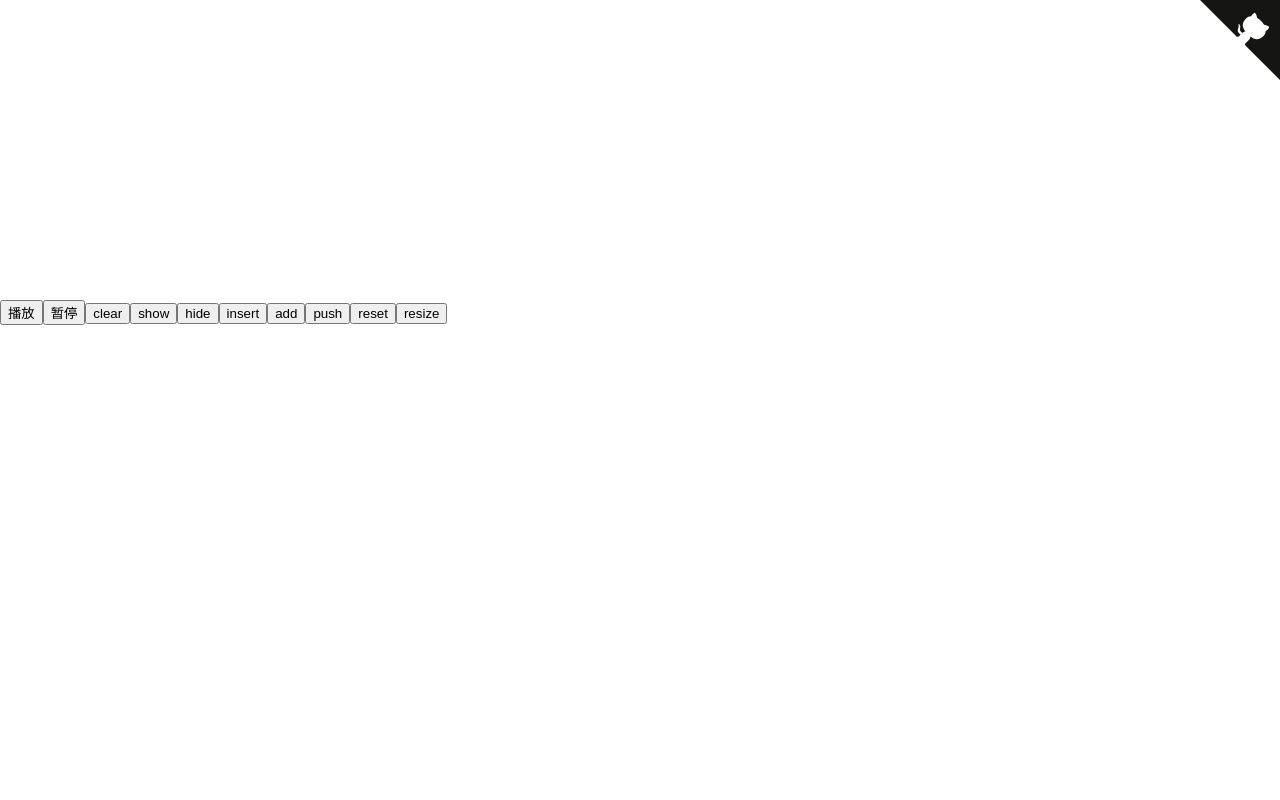
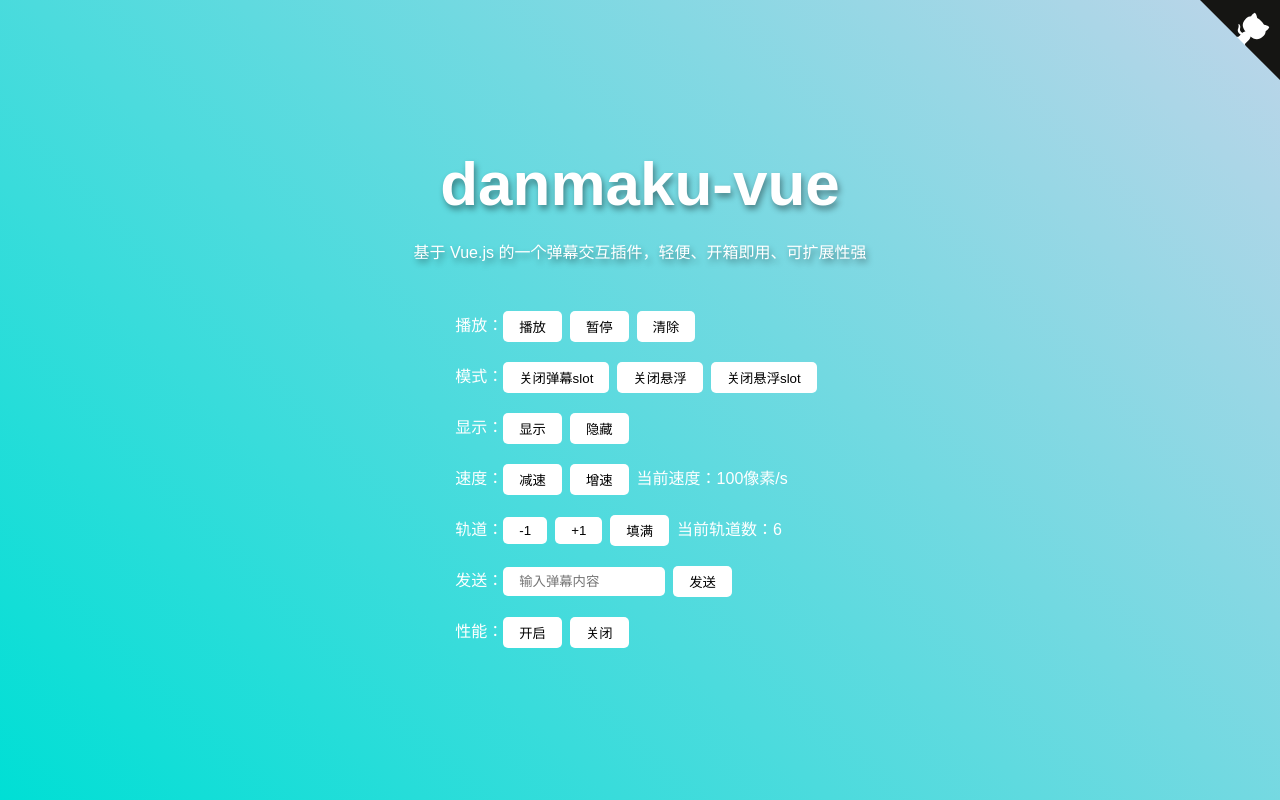
Before and after one commit to dshuais/danmaku-vue, a Vue app: page / in a window 1280 px wide. Built offline with nearby package versions, Linux system fonts and the light colour scheme.

Commit message:
fix：完成demo基本功能

```diff
--- a/package.json
+++ b/package.json
@@ -32,6 +32,7 @@
     "package": "rollup -c build/rollup.config.js"
   },
   "devDependencies": {
+    "@types/stats.js": "^0.17.0",
     "@vitejs/plugin-vue": "^4.2.3",
     "@vue/compiler-sfc": "^3.3.4",
     "npm-run-all": "^4.1.5",
@@ -41,6 +42,7 @@
     "rollup-plugin-vue": "^6.0.0",
     "sass": "^1.62.1",
     "sass-loader": "^13.3.1",
+    "stats.js": "^0.17.0",
     "typescript": "~5.0.4",
     "vite": "^4.3.5",
     "vite-plugin-dts": "^2.3.0",
--- a/src/App.vue
+++ b/src/App.vue
@@ -2,13 +2,26 @@
  * @Author: dushuai
  * @Date: 2023-05-25 15:46:39
  * @LastEditors: dushuai
- * @LastEditTime: 2023-06-07 12:18:26
+ * @LastEditTime: 2023-06-09 16:49:47
  * @description: app
 -->
 <script setup lang="ts">
+import Stats from 'stats.js'
 import Danmaku from '../packages'
-import { onMounted, ref } from 'vue';
+import { onMounted, onUnmounted, reactive, ref } from 'vue';
 import { getImageUrl } from './utils';
+
+var stats = new Stats()
+stats.showPanel(0) // : fps, 1: ms, 2: mb, 3+: custom
+document.body.appendChild(stats.dom)
+stats.dom.style.display = 'none'
+
+function animate() {
+  stats.begin()
+  stats.end()
+  requestAnimationFrame(animate)
+}
+requestAnimationFrame(animate)
 
 const danmaku = ref<InstanceType<typeof Danmaku>>()
 
@@ -16,7 +29,7 @@ type dm = {
   avatar: string,
   text: string
 }
-const Danmus = ref<dm[]>([])
+const Danmus = ref<string[] | dm[]>([])
 
 // 弹幕来自b站首页
 const danmus = [
@@ -445,16 +458,33 @@ const danmus = [
   '火钳刘明',
 ]
 
-function handleListEnd() {
-  console.log('循环播放一轮结束');
-}
+// 配置
+const config = reactive({
+  useSlot: true,
+  useSuspendSlot: true,
+  isSuspend: true,
+  randomChannel: true,
+  loop: true,
+  right: 20,
+  channels: 6,
+  speeds: 100
+})
+const inputDanmu = ref<string>('')
 
-function handlePlayEnd(index: number) {
-  console.log('播放结束', index);
-}
-
-function handleClickDm(dm: dm, index: number) {
-  console.log('当前点击的弹幕:>> ', index, dm);
+function handleAddDanmu() {
+  console.log(inputDanmu.value)
+  if (!inputDanmu.value) return
+  let dm: string | dm = ''
+  if (config.useSlot) {
+    dm = {
+      text: inputDanmu.value,
+      avatar: getImageUrl(`default-avatar (${Math.ceil(Math.random() * 24)}).png`)
+    }
+  } else {
+    dm = inputDanmu.value
+  }
+  danmaku.value?.insert(dm)
+  inputDanmu.value = ''
 }
 
 function handleDanmu(type: string) {
@@ -474,15 +504,6 @@ function handleDanmu(type: string) {
     case 'clear':
       danmaku.value?.clear()
       break;
-    case 'add':
-      danmaku.value?.add('我是最新的一条弹幕')
-      break;
-    case 'insert':
-      danmaku.value?.insert('我是insert插入最新的一条弹幕')
-      break;
-    case 'push':
-      danmaku.value?.push('我是添加到末尾的弹幕')
-      break;
     case 'reset':
       danmaku.value?.reset()
       break;
@@ -490,6 +511,37 @@ function handleDanmu(type: string) {
       danmaku.value?.resize()
       break;
   }
+}
+
+function handleDanmuMode(type: string) {
+  if (type === 'slot') {
+    config.useSlot = !config.useSlot
+    config.useSlot ? Danmus.value = getDanmu() : Danmus.value = danmus
+  } else if (type === 'suspendslot') {
+    config.useSuspendSlot = !config.useSuspendSlot
+  } else {
+    config.isSuspend = !config.isSuspend
+  }
+}
+
+function handleDanmuSpeeds(speeds: number) {
+  if (config.speeds <= 10 && speeds === -10) return
+  config.speeds += speeds
+  handleDanmu('reset')
+}
+
+function handleDanmuChannels(val: number) {
+  if (config.channels <= 0 && (val === -1 || val === 0)) return
+  if (val === 0) {
+    config.channels = 0
+  } else {
+    config.channels += val
+  }
+  handleDanmu('reset')
+}
+
+function handleStats(type: string) {
+  stats.dom.style.display = type
 }
 
 function handleAdd(dm: string) {
@@ -500,17 +552,40 @@ function handleIndex(index: number) {
   console.log(index);
 }
 
-onMounted(() => {
-  handleLoadImg()
 
-  Danmus.value = []
+
+function getDanmu() {
+  const dms: dm[] = []
   danmus.map((text, index) => {
-    Danmus.value.push({
+    dms.push({
       text,
       avatar: index % 25 != 0 ? getImageUrl(`default-avatar (${index % 25}).png`) : ''
     })
   })
+  return dms
+}
+onMounted(() => {
+  window.onresize = () => handleDanmu('resize')
+  handleLoadImg()
+
+  config.useSlot ? Danmus.value = getDanmu() : Danmus.value = danmus
 })
+
+onUnmounted(() => {
+  window.onreset = null
+})
+
+function handleListEnd() {
+  console.log('循环播放一轮结束');
+}
+
+function handlePlayEnd(index: number) {
+  console.log('播放结束', index);
+}
+
+function handleClickDm(dm: dm, index: number) {
+  console.log('当前点击的弹幕:>> ', index, dm);
+}
 
 function handleLoadImg() {
   return new Promise(resolve => {
@@ -543,8 +618,8 @@ function handleLoadImg() {
 </script>
 
 <template>
-  <Danmaku ref="danmaku" use-slot loop :danmus="Danmus" style=" width: 100%;height:300px;" @list-end="handleListEnd"
-    @play-end="handlePlayEnd" randomChannel is-suspend useSuspendSlot :right="20" @dm-click="handleClickDm">
+  <Danmaku class="danmaku" ref="danmaku" :danmus="Danmus" v-bind="config" @dm-click="handleClickDm"
+    @play-end="handlePlayEnd" @list-end="handleListEnd">
     <template #dm="{ danmu, index }">
       <div class="danmu-item">
         <img class="danmu-item--avatar" v-if="danmu.avatar" :src="danmu.avatar" alt="">
@@ -559,17 +634,53 @@ function handleLoadImg() {
     </template>
   </Danmaku>
 
-  <button @click="handleDanmu('play')">播放</button>
-  <button @click="handleDanmu('stop')">暂停</button>
-  <button @click="handleDanmu('clear')">clear</button>
-  <button @click="handleDanmu('show')">show</button>
-  <button @click="handleDanmu('hide')">hide</button>
-  <button @click="handleDanmu('insert')">insert</button>
-  <button @click="handleDanmu('add')">add</button>
-  <button @click="handleDanmu('push')">push</button>
-  <button @click="handleDanmu('reset')">reset</button>
-  <button @click="handleDanmu('resize')">resize</button>
-
+  <div class="btn-list">
+    <h2 class="title">danmaku-vue</h2>
+    <p class="desc">基于 Vue.js 的一个弹幕交互插件，轻便、开箱即用、可扩展性强</p>
+    <div>
+      <div class="btn-item">
+        播放：
+        <button class="btn" @click="handleDanmu('play')">播放</button>
+        <button class="btn" @click="handleDanmu('stop')">暂停</button>
+        <button class="btn" @click="handleDanmu('clear')">清除</button>
+      </div>
+      <div class="btn-item">
+        模式：
+        <button class="btn" @click="handleDanmuMode('slot')">{{ config.useSlot ? '关闭' : '开启' }}弹幕slot</button>
+        <button class="btn" @click="handleDanmuMode('suspend')">{{ config.isSuspend ? '关闭' : '开启' }}悬浮</button>
+        <button class="btn" @click="handleDanmuMode('suspendslot')">{{ config.useSuspendSlot ? '关闭' : '开启'
+        }}悬浮slot</button>
+      </div>
+      <div class="btn-item">
+        显示：
+        <button class="btn" @click="handleDanmu('show')">显示</button>
+        <button class="btn" @click="handleDanmu('hide')">隐藏</button>
+      </div>
+      <div class="btn-item">
+        速度：
+        <button class="btn" @click="handleDanmuSpeeds(-10)">减速</button>
+        <button class="btn" @click="handleDanmuSpeeds(10)">增速</button>
+        当前速度：{{ config.speeds }}像素/s
+      </div>
+      <div class="btn-item">
+        轨道：
+        <button class="btn" @click="handleDanmuChannels(-1)">-1</button>
+        <button class="btn" @click="handleDanmuChannels(1)">+1</button>
+        <button class="btn" @click="handleDanmuChannels(0)">填满</button>
+        当前轨道数：{{ config.channels }}
+      </div>
+      <div class="btn-item">
+        发送：
+        <input class="input" type="text" placeholder="输入弹幕内容" v-model="inputDanmu">
+        <button class="btn" @click="handleAddDanmu">发送</button>
+      </div>
+      <div class="btn-item">
+        性能：
+        <button class="btn" @click="handleStats('block')">开启</button>
+        <button class="btn" @click="handleStats('none')">关闭</button>
+      </div>
+    </div>
+  </div>
 
   <a href="https://github.com/dshuais/danmaku-vue" class="github" target="_blank" aria-label="View source on Github">
     <svg width="80" height="80" viewBox="0 0 250 250"
@@ -585,7 +696,24 @@ function handleLoadImg() {
   </a>
 </template>
 
-<style scoped lang="scss">
+<style lang="scss">
+#app {
+  width: 100%;
+  height: 100vh;
+  background: linear-gradient(45deg, #00DFD5, #BED5E9);
+  user-select: none;
+  display: flex;
+  justify-content: center;
+  align-items: center;
+}
+
+.danmaku {
+  width: 100%;
+  height: 100%;
+  position: fixed;
+  z-index: 0;
+}
+
 .danmu-item {
   height: 30px;
   text-align: center;
@@ -616,6 +744,57 @@ function handleLoadImg() {
   }
 }
 
+.btn-list {
+  display: flex;
+  justify-content: center;
+  align-items: center;
+  flex-direction: column;
+  color: #fff;
+  position: absolute;
+  z-index: 1;
+
+  .title {
+    font-size: 62px;
+    font-weight: bold;
+    text-shadow: 2px 4px 6px rgba(0, 0, 0, .4);
+  }
+
+  .desc {
+    text-shadow: 2px 4px 6px rgba(0, 0, 0, .4);
+    margin: 30px 0;
+  }
+
+  .input {
+    width: 130px;
+    padding: 7px 16px;
+    border-radius: 5px;
+    outline: none;
+    border: none;
+    margin-right: 8px;
+  }
+
+  .btn-item {
+    margin-top: 20px;
+    display: flex;
+    align-items: center;
+
+    .btn {
+      background: #fff;
+      color: #000;
+      padding: 6px 16px;
+      border: none;
+      border-radius: 5px;
+      margin-right: 8px;
+      cursor: pointer;
+      outline: none;
+
+      &:hover {
+        background: #eee;
+      }
+    }
+  }
+}
+
 .github:hover .octo-arm {
   animation: wave 560ms ease-in-out;
 }
@@ -639,6 +818,16 @@ function handleLoadImg() {
 }
 
 @media (max-width: 500px) {
+  .btn-list {
+    .title {
+      font-size: 52px;
+    }
+
+    .desc {
+      font-size: 12px;
+    }
+  }
+
   .github:hover .octo-arm {
     animation: none;
   }
```
Also changed, not shown: packages/danmaku/Danmaku.vue (+6 -3 lines), 1 other file (tests, documents, lock files or other folders).
